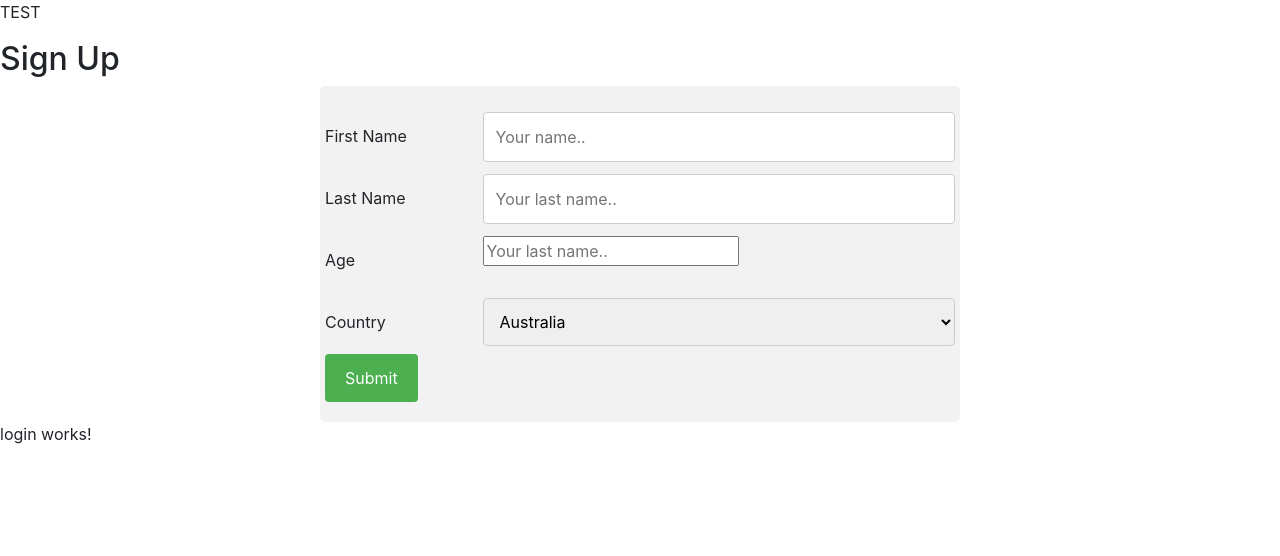
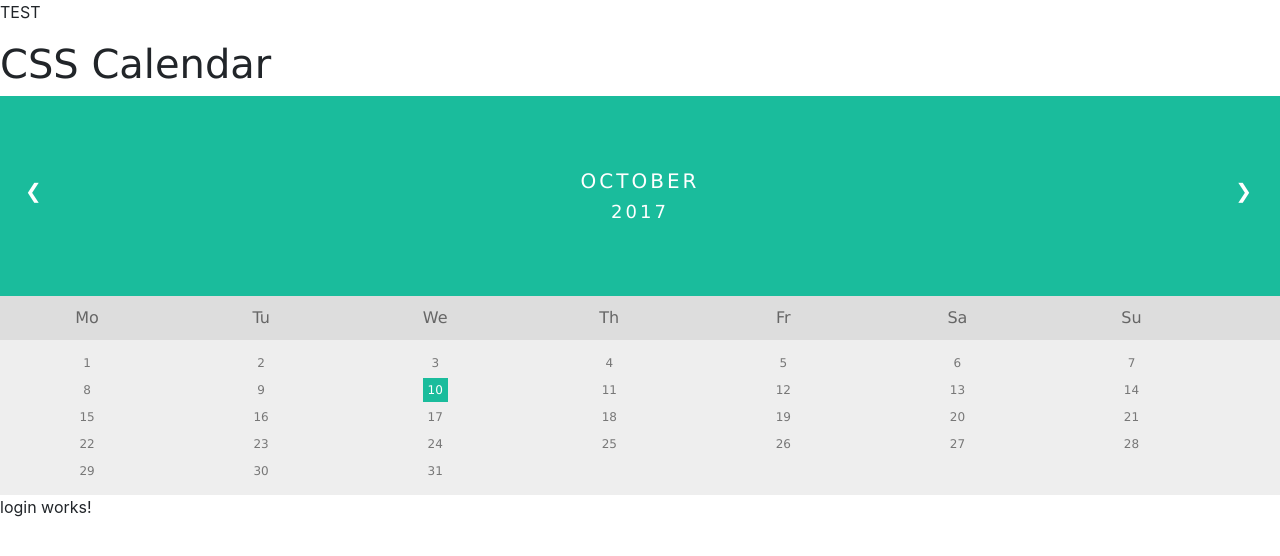
Before and after one commit to TyDamon/20181006SpotXHackathonCommunities, an Angular app: page / in a window 1280 px wide. Shown: the top 556 px of the page. Built offline with nearby package versions, Linux system fonts and the light colour scheme.

Commit message:
booooo no more time

```diff
--- a/src/app/app.component.html
+++ b/src/app/app.component.html
@@ -20,6 +20,7 @@
   <li>
     <h2><a target="_blank" rel="noopener" href="https://blog.angular.io/">Angular blog</a></h2>
   </li>
-</ul> -->
-<app-signup></app-signup>
+<!-- </ul> -->
+<!-- <app-signup></app-signup> -->
+<app-meeting></app-meeting>
 <router-outlet></router-outlet>
--- a/src/app/app.module.ts
+++ b/src/app/app.module.ts
@@ -7,6 +7,7 @@ import { RegisterNewUserComponent } from './register-new-user/register-new-user.
 import { LoginComponent } from './login/login.component';
 import { UserBackendService } from '../services/user-backend.service';
 import { SignupComponent } from './signup/signup.component';
+import { MeetingComponent } from './meeting/meeting.component';
 
 const appRoutes: Routes = [
   { path: '', component: LoginComponent },
@@ -30,6 +31,7 @@ const appRoutes: Routes = [
     RegisterNewUserComponent,
     LoginComponent,
     SignupComponent,
+    MeetingComponent,
 
   ],
   imports: [
--- /dev/null
+++ b/src/app/meeting/meeting.component.html
@@ -0,0 +1,152 @@
+<!DOCTYPE html>
+<html>
+<head>
+
+<style>
+* {box-sizing: border-box;}
+ul {list-style-type: none;}
+body {font-family: Verdana, sans-serif;}
+
+.month {
+    padding: 70px 25px;
+    width: 100%;
+    background: #1abc9c;
+    text-align: center;
+}
+
+.month ul {
+    margin: 0;
+    padding: 0;
+}
+
+.month ul li {
+    color: white;
+    font-size: 20px;
+    text-transform: uppercase;
+    letter-spacing: 3px;
+}
+
+.month .prev {
+    float: left;
+    padding-top: 10px;
+}
+
+.month .next {
+    float: right;
+    padding-top: 10px;
+}
+
+.weekdays {
+    margin: 0;
+    padding: 10px 0;
+    background-color: #ddd;
+}
+
+.weekdays li {
+    display: inline-block;
+    width: 13.6%;
+    color: #666;
+    text-align: center;
+}
+
+.days {
+    padding: 10px 0;
+    background: #eee;
+    margin: 0;
+}
+
+.days li {
+    list-style-type: none;
+    display: inline-block;
+    width: 13.6%;
+    text-align: center;
+    margin-bottom: 5px;
+    font-size:12px;
+    color: #777;
+}
+
+.days li .active {
+    padding: 5px;
+    background: #1abc9c;
+    color: white !important
+}
+
+/* Add media queries for smaller screens */
+@media screen and (max-width:720px) {
+    .weekdays li, .days li {width: 13.1%;}
+}
+
+@media screen and (max-width: 420px) {
+    .weekdays li, .days li {width: 12.5%;}
+    .days li .active {padding: 2px;}
+}
+
+@media screen and (max-width: 290px) {
+    .weekdays li, .days li {width: 12.2%;}
+}
+</style>
+</head>
+<body>
+
+<h1>CSS Calendar</h1>
+
+<div class="month">
+  <ul>
+    <li class="prev">&#10094;</li>
+    <li class="next">&#10095;</li>
+    <li>
+      October<br>
+      <span style="font-size:18px">2017</span>
+    </li>
+  </ul>
+</div>
+
+<ul class="weekdays">
+  <li>Mo</li>
+  <li>Tu</li>
+  <li>We</li>
+  <li>Th</li>
+  <li>Fr</li>
+  <li>Sa</li>
+  <li>Su</li>
+</ul>
+
+<ul class="days">
+  <li>1</li>
+  <li>2</li>
+  <li>3</li>
+  <li>4</li>
+  <li>5</li>
+  <li>6</li>
+  <li>7</li>
+  <li>8</li>
+  <li>9</li>
+  <li><span class="active">10</span></li>
+  <li>11</li>
+  <li>12</li>
+  <li>13</li>
+  <li>14</li>
+  <li>15</li>
+  <li>16</li>
+  <li>17</li>
+  <li>18</li>
+  <li>19</li>
+  <li>20</li>
+  <li>21</li>
+  <li>22</li>
+  <li>23</li>
+  <li>24</li>
+  <li>25</li>
+  <li>26</li>
+  <li>27</li>
+  <li>28</li>
+  <li>29</li>
+  <li>30</li>
+  <li>31</li>
+</ul>
+
+
+
+
+</body>
+</html>
--- /dev/null
+++ b/src/app/meeting/meeting.component.ts
@@ -0,0 +1,15 @@
+import { Component, OnInit } from '@angular/core';
+
+@Component({
+  selector: 'app-meeting',
+  templateUrl: './meeting.component.html',
+  styleUrls: ['./meeting.component.css']
+})
+export class MeetingComponent implements OnInit {
+
+  constructor() { }
+
+  ngOnInit() {
+  }
+
+}
--- a/src/app/signup/signup.component.html
+++ b/src/app/signup/signup.component.html
@@ -98,7 +98,7 @@ input[type=submit]:hover {
         <label for="lname">Age</label>
       </div>
       <div class="col-75">
-        <input type="number" id="lname" name="lastname" placeholder="Your last name..">
+        <input type="number" id="age" placeholder="Your Age..">
       </div>
     </div>
 
@@ -107,6 +107,7 @@ input[type=submit]:hover {
       <div class="col-25">
         <label for="country">Country</label>
       </div>
+
       <div class="col-75">
         <select id="country" name="country">
           <option value="australia">Australia</option>
```
Also changed, not shown: src/app/meeting/meeting.component.css (added), 1 other file (tests, documents, lock files or other folders).
